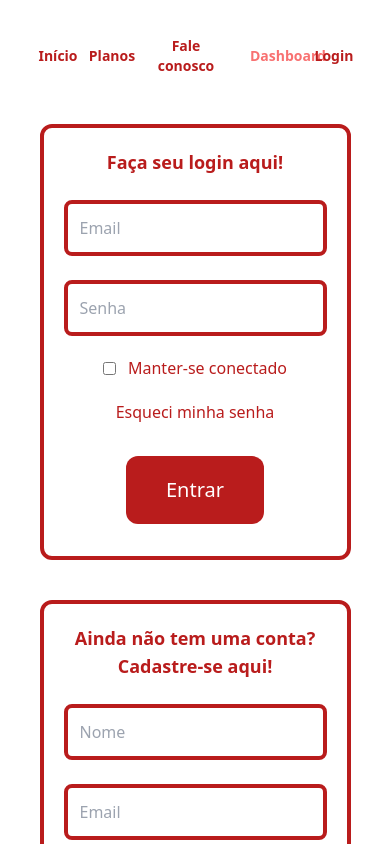
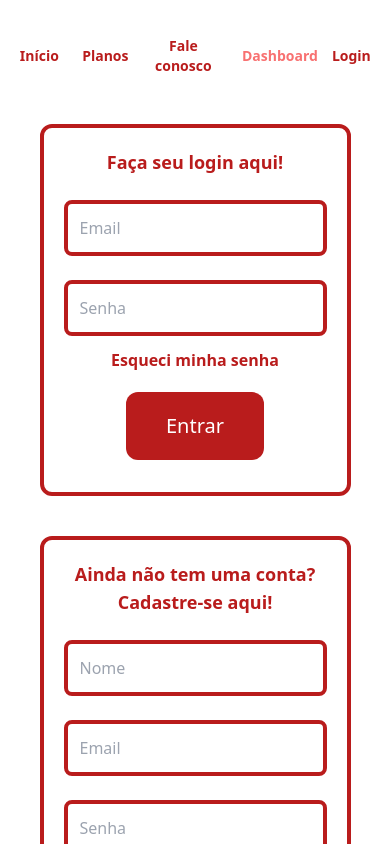
Before and after one commit to gabriel-raamos/academia-esporte-e-acao, a React (Vite) app: page /login in a window 390 px wide. Shown: the top 844 px of the page. Built offline with nearby package versions, Linux system fonts and the light colour scheme.

Commit message:
tryinna fix the navbar in the mobile screen

```diff
--- a/src/components/LoginForm/LoginForm.jsx
+++ b/src/components/LoginForm/LoginForm.jsx
@@ -61,12 +61,12 @@ export default function LoginForm() {
                 whenChanged={(valor) => setPassword(valor)}
             />
 
-            <div className="flex justify-center items-center my-5">
+            {/* <div className="flex justify-center items-center my-5">
                 <input type="checkbox" className="mr-3" />
                 <h3>Manter-se conectado</h3>
-            </div>
+            </div> */}
 
-            <div className="flex justify-center items-center my-5">
+            <div className="flex justify-center items-center my-2 font-bold">
                 <button type="button">Esqueci minha senha</button>
             </div>
 
--- a/src/components/NavBar/NavBar.jsx
+++ b/src/components/NavBar/NavBar.jsx
@@ -30,7 +30,7 @@ export default function NavBar() {
 
         <section className="content-between flex justify-center" >
 
-            <nav className="grid grid-cols-5 -space-x-5 md:space-x-5 items-center mb-5 md:my-5 gap-5 pl-10 md:pl-0" >
+            <nav className="grid grid-cols-5 -space-x-3 md:space-x-5 items-center mb-5 md:my-5 gap-5 pl-5 md:pl-0" >
 
                 <NavButton title="Início" link="" />
 
@@ -41,9 +41,9 @@ export default function NavBar() {
                 {!authHeader && (
 
                     <button
-                        className="text-red-400 text-sm md:text-xl py-2 md:py-5 px-2 mt-7 md:mt-0 rounded-full font-bold transition hover:bg-red-400 hover:text-white duration-500"
+                        className="text-red-400 text-sm md:text-xl py-2 md:py-5  md:px-2 mt-7 md:mt-0 rounded-full font-bold transition hover:bg-red-400 hover:text-white duration-500"
                         disabled
-                        href="https://pi-academia.vercel.app/"
+                        // href="https://pi-academia.vercel.app/"
                     >
                         Dashboard
                     </button>
@@ -52,18 +52,14 @@ export default function NavBar() {
 
                 {!authHeader && (
 
-                    <NavButton title="Login" link="login" />
+                    <div className="pl-3" >
+                        <NavButton title="Login" link="login" />
+                    </div>
 
                 )}
 
                 {authHeader && (
                     <div className="flex justify-center items-center h-2/3 w-2/3" >
-
-                        {/* <button
-                            className="text-red-700 text-sm md:text-xl py-2 md:py-5 px-2 mt-7 md:mt-0 rounded-full font-bold transition hover:bg-red-700 hover:text-white duration-500"
-                        >
-                            {JSON.parse(localStorage.getItem('json-data')).name}
-                        </button> */}
 
                         <NavButton title={JSON.parse(localStorage.getItem('json-data')).name} link='dashboard' />
 
```
